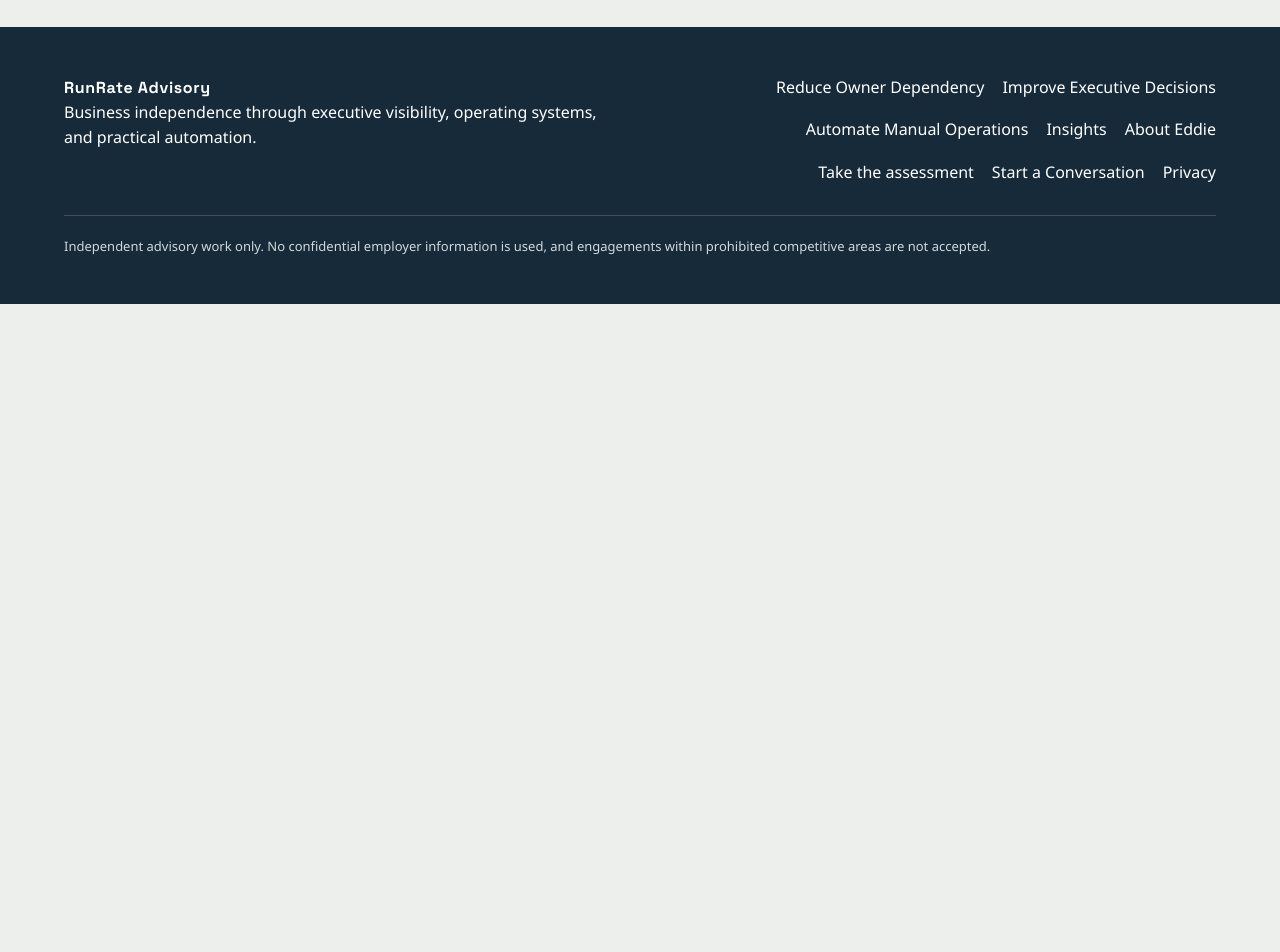
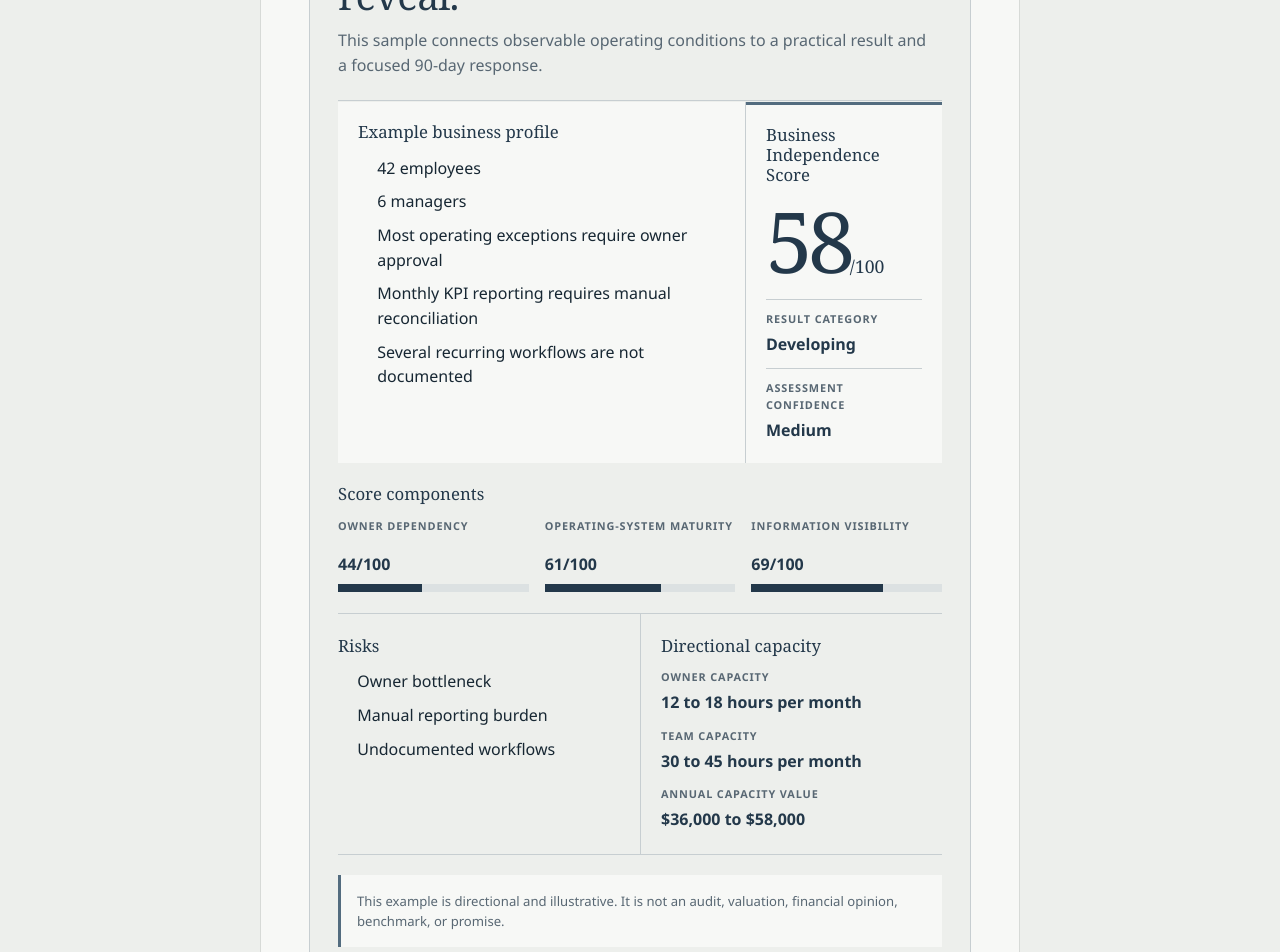
Before and after one commit to edwardabiodun-hub/Consultancy-Project, a Next.js app: page /assessment in a window 1280 px wide. Shown: the part 1280-2232 px from the top of the page. Before the commit the page ends 1584 px from the top, so only its background shows below. Built offline with nearby package versions, Linux system fonts and the light colour scheme.

Commit message:
Add guided assessment result sample

```diff
--- a/app/assessment/AssessmentFlow.tsx
+++ b/app/assessment/AssessmentFlow.tsx
@@ -25,6 +25,7 @@
 } from "./PrecisionInputs";
 import type { PrecisionDrafts } from "./PrecisionInputs";
 import { PreliminaryResult } from "./PreliminaryResult";
+import { AssessmentSampleResult } from "./AssessmentSampleResult";
 
 type Screen =
   | "landing"
@@ -553,6 +554,7 @@
                 </dd>
               </div>
             </dl>
+            <AssessmentSampleResult />
             <div className="assessment-actions">
               <button
                 className="button"
--- /dev/null
+++ b/app/assessment/AssessmentSampleResult.tsx
@@ -0,0 +1,127 @@
+export function AssessmentSampleResult(): React.ReactElement {
+  return (
+    <section
+      className="assessment-sample"
+      aria-label="Illustrative example assessment result"
+    >
+      <header className="assessment-sample-header">
+        <p className="assessment-sample-label">Illustrative example</p>
+        <h2>See what a completed assessment can reveal.</h2>
+        <p>
+          This sample connects observable operating conditions to a practical
+          result and a focused 90-day response.
+        </p>
+      </header>
+
+      <div className="assessment-sample-summary">
+        <section className="assessment-sample-profile" aria-labelledby="sample-profile-heading">
+          <h3 id="sample-profile-heading">Example business profile</h3>
+          <ul>
+            <li>42 employees</li>
+            <li>6 managers</li>
+            <li>Most operating exceptions require owner approval</li>
+            <li>Monthly KPI reporting requires manual reconciliation</li>
+            <li>Several recurring workflows are not documented</li>
+          </ul>
+        </section>
+
+        <section className="assessment-sample-score" aria-labelledby="sample-score-heading">
+          <h3 id="sample-score-heading">Business Independence Score</h3>
+          <p className="assessment-sample-score-value">
+            <strong>58</strong>
+            <span>/100</span>
+          </p>
+          <dl>
+            <div>
+              <dt>Result category</dt>
+              <dd>Developing</dd>
+            </div>
+            <div>
+              <dt>Assessment confidence</dt>
+              <dd>Medium</dd>
+            </div>
+          </dl>
+        </section>
+      </div>
+
+      <section className="assessment-sample-section" aria-labelledby="sample-components-heading">
+        <h3 id="sample-components-heading">Score components</h3>
+        <dl className="assessment-sample-components">
+          <div>
+            <dt>Owner Dependency</dt>
+            <dd>
+              <span>44/100</span>
+              <span className="assessment-sample-bar" aria-hidden="true">
+                <span style={{ width: "44%" }} />
+              </span>
+            </dd>
+          </div>
+          <div>
+            <dt>Operating-System Maturity</dt>
+            <dd>
+              <span>61/100</span>
+              <span className="assessment-sample-bar" aria-hidden="true">
+                <span style={{ width: "61%" }} />
+              </span>
+            </dd>
+          </div>
+          <div>
+            <dt>Information Visibility</dt>
+            <dd>
+              <span>69/100</span>
+              <span className="assessment-sample-bar" aria-hidden="true">
+                <span style={{ width: "69%" }} />
+              </span>
+            </dd>
+          </div>
+        </dl>
+      </section>
+
+      <div className="assessment-sample-support">
+        <section className="assessment-sample-section" aria-labelledby="sample-risks-heading">
+          <h3 id="sample-risks-heading">Risks</h3>
+          <ul className="assessment-sample-risk-list">
+            <li>Owner bottleneck</li>
+            <li>Manual reporting burden</li>
+            <li>Undocumented workflows</li>
+          </ul>
+        </section>
+
+        <section className="assessment-sample-section" aria-labelledby="sample-capacity-heading">
+          <h3 id="sample-capacity-heading">Directional capacity</h3>
+          <dl className="assessment-sample-capacity">
+            <div>
+              <dt>Owner capacity</dt>
+              <dd>12 to 18 hours per month</dd>
+            </div>
+            <div>
+              <dt>Team capacity</dt>
+              <dd>30 to 45 hours per month</dd>
+            </div>
+            <div>
+              <dt>Annual capacity value</dt>
+              <dd>$36,000 to $58,000</dd>
+            </div>
+          </dl>
+        </section>
+      </div>
+
+      <p className="assessment-sample-disclaimer">
+        This example is directional and illustrative. It is not an audit,
+        valuation, financial opinion, benchmark, or promise.
+      </p>
+
+      <section className="assessment-sample-priorities" aria-labelledby="sample-priorities-heading">
+        <h3 id="sample-priorities-heading">90-day priorities</h3>
+        <ol>
+          <li>Define decision rights for recurring operating exceptions.</li>
+          <li>Standardize the monthly KPI reporting process.</li>
+          <li>
+            Document the two workflows that depend most heavily on owner
+            knowledge.
+          </li>
+        </ol>
+      </section>
+    </section>
+  );
+}
--- a/app/assessment/assessment.css
+++ b/app/assessment/assessment.css
@@ -84,6 +84,221 @@
   margin: 0.4rem 0 0;
   color: var(--muted, #586773);
   font-size: 0.9rem;
+}
+
+.assessment-sample {
+  margin-top: 2.5rem;
+  padding: clamp(1rem, 3vw, 1.75rem);
+  border: 1px solid var(--rule, #c7ced1);
+  background: var(--canvas, #edefec);
+}
+
+.assessment-sample-header {
+  padding-bottom: 1.4rem;
+  border-bottom: 1px solid var(--rule, #c7ced1);
+}
+
+.assessment-sample-label {
+  margin: 0;
+  color: var(--bronze, #536c7f);
+  font-size: 0.7rem;
+  font-weight: 800;
+  letter-spacing: 0.14em;
+  text-transform: uppercase;
+}
+
+.assessment-sample h2,
+.assessment-sample h3 {
+  font-family: Georgia, "Times New Roman", serif;
+  font-weight: 400;
+}
+
+.assessment-sample h2 {
+  max-width: 18ch;
+  margin: 0.55rem 0 0.7rem;
+  color: var(--forest, #23384a);
+  font-size: clamp(1.75rem, 4vw, 2.45rem);
+  line-height: 1.08;
+  letter-spacing: -0.025em;
+}
+
+.assessment-sample h3 {
+  margin: 0 0 0.85rem;
+  color: var(--forest, #23384a);
+  font-size: 1.05rem;
+  line-height: 1.2;
+}
+
+.assessment-sample-header > p:last-child {
+  max-width: 37rem;
+  margin: 0;
+  color: var(--muted, #586773);
+}
+
+.assessment-sample-summary {
+  display: grid;
+  grid-template-columns: minmax(0, 1.35fr) minmax(11rem, 0.65fr);
+  gap: 1px;
+  margin-top: 1px;
+  background: var(--rule, #c7ced1);
+}
+
+.assessment-sample-profile,
+.assessment-sample-score {
+  min-width: 0;
+  padding: 1.25rem;
+  background: var(--paper, #f7f8f6);
+}
+
+.assessment-sample-profile ul,
+.assessment-sample-risk-list,
+.assessment-sample-priorities ol {
+  margin: 0;
+  padding-left: 1.2rem;
+}
+
+.assessment-sample-profile li,
+.assessment-sample-risk-list li,
+.assessment-sample-priorities li {
+  margin-top: 0.55rem;
+}
+
+.assessment-sample-profile li:first-child,
+.assessment-sample-risk-list li:first-child,
+.assessment-sample-priorities li:first-child {
+  margin-top: 0;
+}
+
+.assessment-sample-profile li::marker,
+.assessment-sample-risk-list li::marker,
+.assessment-sample-priorities li::marker {
+  color: var(--bronze, #536c7f);
+  font-weight: 800;
+}
+
+.assessment-sample-score {
+  border-top: 3px solid var(--bronze, #536c7f);
+}
+
+.assessment-sample-score-value {
+  display: flex;
+  align-items: baseline;
+  margin: 0.25rem 0 1rem;
+  color: var(--forest, #23384a);
+  font-family: Georgia, "Times New Roman", serif;
+  line-height: 1;
+}
+
+.assessment-sample-score-value strong {
+  font-size: clamp(3.6rem, 10vw, 5.25rem);
+  font-weight: 400;
+  letter-spacing: -0.06em;
+}
+
+.assessment-sample-score-value span {
+  font-size: 1.1rem;
+}
+
+.assessment-sample-score dl,
+.assessment-sample-capacity,
+.assessment-sample-components {
+  margin: 0;
+}
+
+.assessment-sample-score dl {
+  display: grid;
+  gap: 0.7rem;
+}
+
+.assessment-sample-score dl div {
+  padding-top: 0.7rem;
+  border-top: 1px solid var(--rule, #c7ced1);
+}
+
+.assessment-sample dt {
+  color: var(--muted, #586773);
+  font-size: 0.68rem;
+  font-weight: 800;
+  letter-spacing: 0.08em;
+  text-transform: uppercase;
+}
+
+.assessment-sample dd {
+  margin: 0.25rem 0 0;
+  color: var(--forest, #23384a);
+  font-weight: 700;
+}
+
+.assessment-sample-section,
+.assessment-sample-priorities {
+  padding: 1.35rem 0;
+  border-bottom: 1px solid var(--rule, #c7ced1);
+}
+
+.assessment-sample-components {
+  display: grid;
+  grid-template-columns: repeat(3, minmax(0, 1fr));
+  gap: 1rem;
+}
+
+.assessment-sample-components > div {
+  min-width: 0;
+}
+
+.assessment-sample-components dt {
+  min-height: 2.8em;
+  overflow-wrap: anywhere;
+}
+
+.assessment-sample-components dd {
+  display: grid;
+  gap: 0.45rem;
+}
+
+.assessment-sample-bar {
+  display: block;
+  height: 0.45rem;
+  overflow: hidden;
+  background: var(--stone, #dce1e2);
+}
+
+.assessment-sample-bar span {
+  display: block;
+  height: 100%;
+  background: var(--forest, #23384a);
+}
+
+.assessment-sample-support {
+  display: grid;
+  grid-template-columns: repeat(2, minmax(0, 1fr));
+  gap: 0;
+}
+
+.assessment-sample-support > section:first-child {
+  padding-right: 1.25rem;
+}
+
+.assessment-sample-support > section:last-child {
+  padding-left: 1.25rem;
+  border-left: 1px solid var(--rule, #c7ced1);
+}
+
+.assessment-sample-capacity {
+  display: grid;
+  gap: 0.8rem;
+}
+
+.assessment-sample-disclaimer {
+  margin: 1.25rem 0 0;
+  padding: 1rem;
+  border-left: 3px solid var(--bronze, #536c7f);
+  background: var(--paper, #f7f8f6);
+  color: var(--muted, #586773);
+  font-size: 0.82rem;
+}
+
+.assessment-sample-priorities {
+  border-bottom: 0;
 }
 
 .assessment-progress-wrap {
@@ -696,6 +911,29 @@
   }
 }
 
+@media (max-width: 759px) {
+  .assessment-sample-summary,
+  .assessment-sample-components,
+  .assessment-sample-support,
+  .assessment-sample-capacity,
+  .assessment-sample-score dl {
+    grid-template-columns: 1fr;
+  }
+
+  .assessment-sample-support > section:first-child {
+    padding-right: 0;
+  }
+
+  .assessment-sample-support > section:last-child {
+    padding-left: 0;
+    border-left: 0;
+  }
+
+  .assessment-sample-components dt {
+    min-height: 0;
+  }
+}
+
 @media (prefers-reduced-motion: reduce) {
   .assessment-progress > span {
     transition: none;
```
Also changed, not shown: 2 other files (tests, documents, lock files or other folders).
